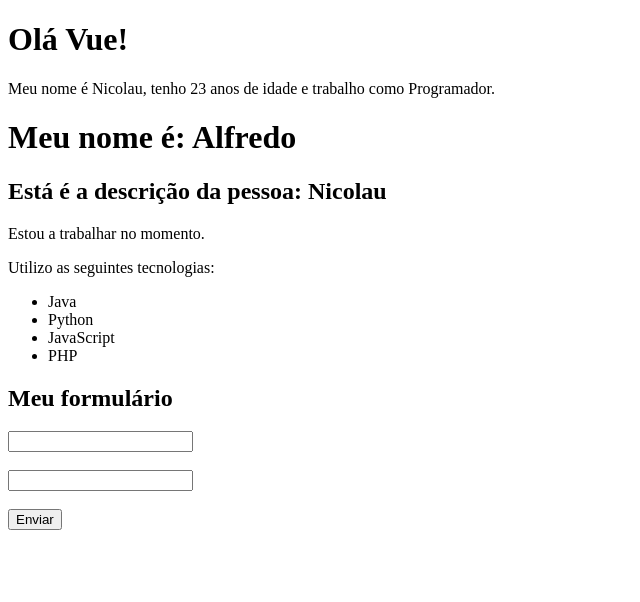
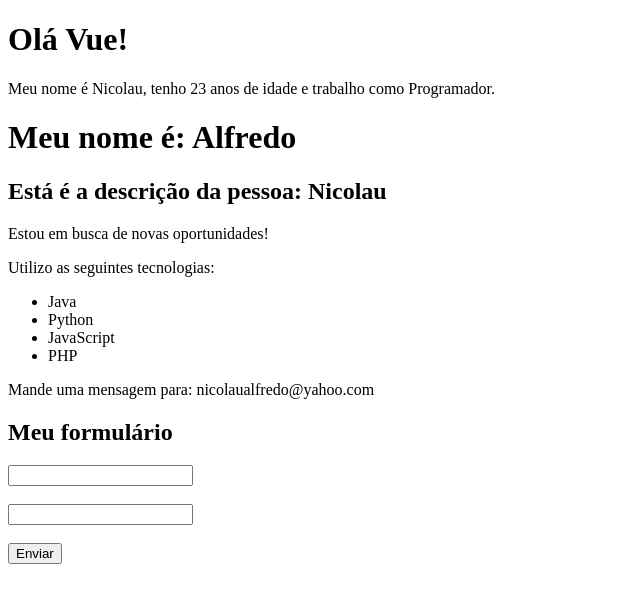
Before and after one commit to NicolauAlfredo/projecto_vue, a Vue app: page / in a window 1280 px wide. Shown: the top 602 px of the page, without its empty margins (0-640 px from the left). Built offline with nearby package versions, Linux system fonts and the light colour scheme.

Commit message:
Aprendendo as directivas (v-if, v-else e v-show)

```diff
--- a/src/components/Info.vue
+++ b/src/components/Info.vue
@@ -1,18 +1,27 @@
 <template>
     <div>
-        <p>Estou a trabalhar no momento.</p>
-        <p>Utilizo as seguintes tecnologias: </p>
+        <p v-if ="esta_trabalhando"> Estou a trabalhar no momento.</p>
+        <p v-else> Estou em busca de novas oportunidades!</p>
+       <p>Utilizo as seguintes tecnologias: </p>
         <ul>
             <li>Java</li>
             <li>Python</li>
             <li>JavaScript</li>
             <li>PHP</li>
         </ul>
+        <p v-show="mostrar_email">Mande uma mensagem para: {{ email }}</p>
     </div>
 </template>
 
 <script>
     export default {
-        name: 'Info'
+        name: 'Info',
+        data() {
+            return {
+                email: "nicolaualfredo@yahoo.com",
+                esta_trabalhando: false,
+                mostrar_email: true
+            }
+        }
     }
 </script>
```
